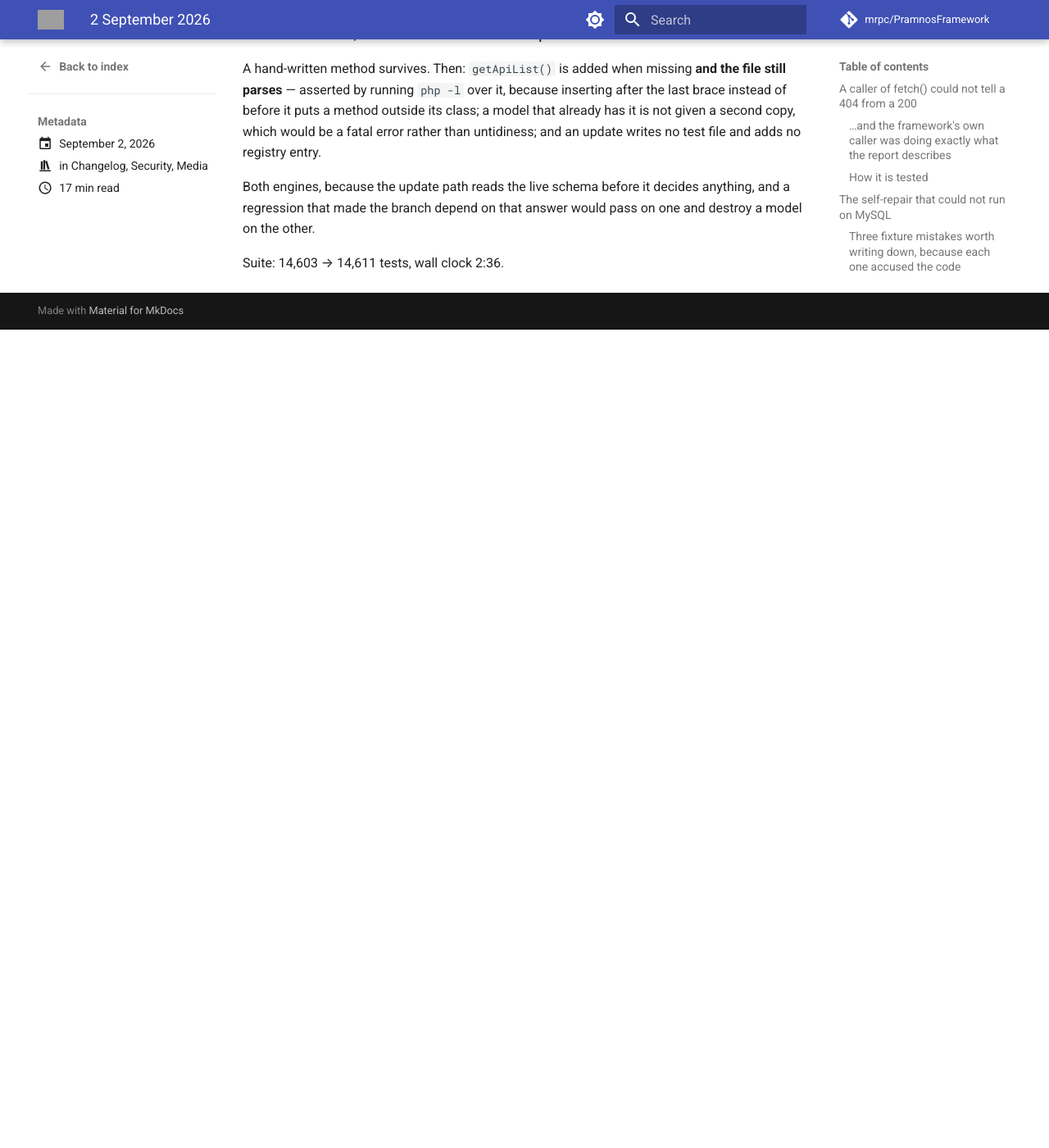
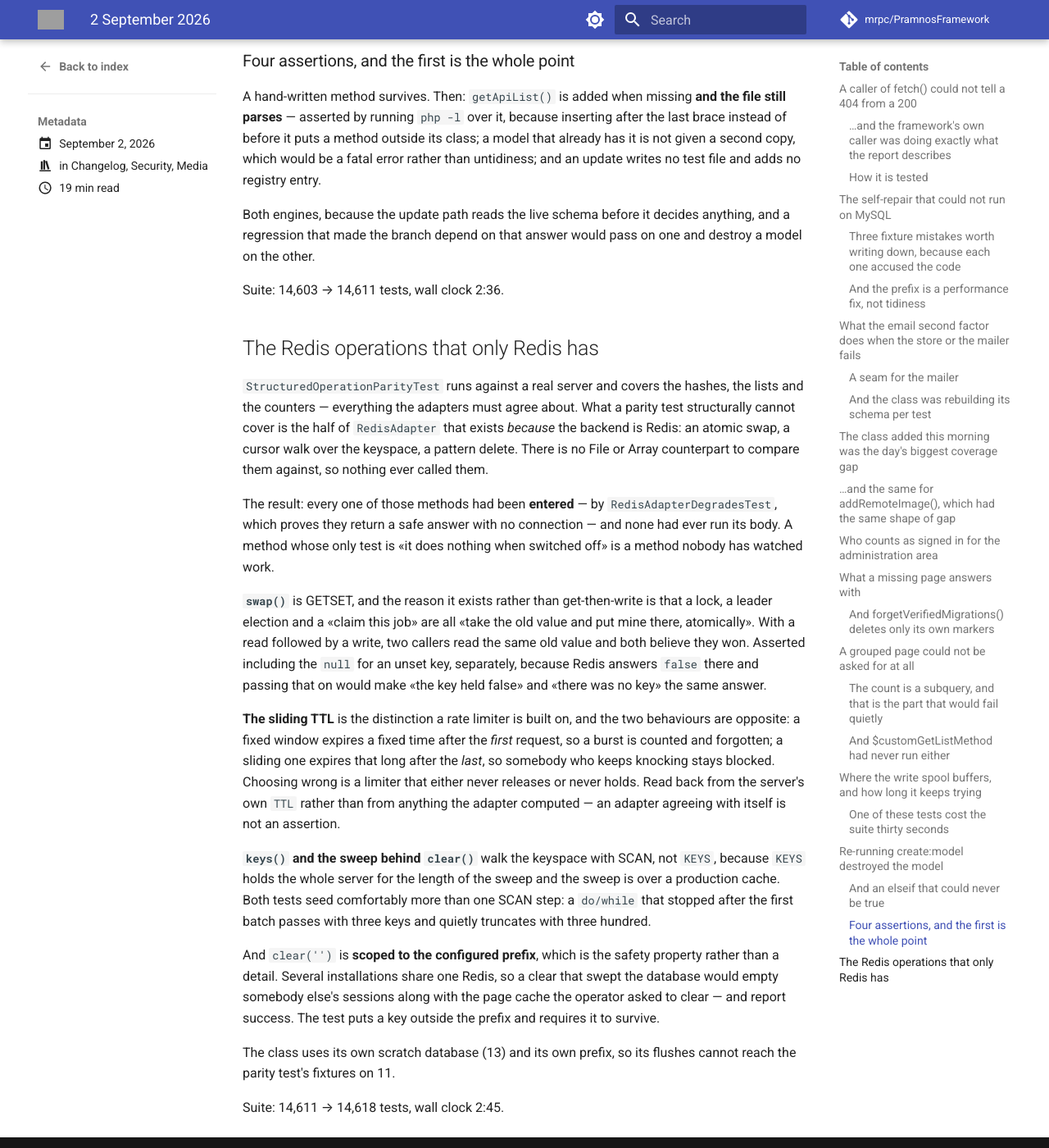
Before and after one commit to mrpc/PramnosFramework, an MkDocs documentation site: the page built from docs/version-history/posts/2026-09-02.md, in a window 1280 px wide and 1400 px high, scrolled down 11028 px. Shown: the whole window at 82% size. Built offline with MkDocs 1.6.1 and Material for MkDocs 9.7.7, drawn with Linux system fonts in a browser that asks for light colours; comment, search, counter and statistics services are not loaded; before the commit the page ends 11430 px from its top, so only the background shows below that; some of the changed text lies outside the part shown; grey boxes are pictures that could not be loaded.

Commit message:
test(cache): the Redis operations that only Redis has
The parity test runs against a real server and covers the hashes, the lists and
the counters — everything the adapters must agree about. What it structurally
cannot cover is the half of `RedisAdapter` that exists because the backend is
Redis: an atomic swap, a cursor walk over the keyspace, a pattern delete. There
is no File or Array counterpart to compare them against, so nothing called them.

So every one had been *entered* — by `RedisAdapterDegradesTest`, which proves
they answer safely with no connection — and none had ever run its body. A method
whose only test is «it does nothing when switched off» is a method nobody has
watched work.

`swap()` is GETSET, and the reason it exists rather than get-then-write is that a
lock or a «claim this job» is «take the old value and put mine there, atomically»
— read-then-write is a race two callers both win. The `null` for an unset key is
asserted separately, because Redis answers `false` there and passing that on
makes «the key held false» and «there was no key» the same answer.

The sliding TTL is the distinction a rate limiter is built on and the two
behaviours are opposite: a fixed window forgets a burst, a sliding one keeps
somebody who keeps knocking blocked. Read back from the server's own `TTL`, since
an adapter agreeing with itself is not an assertion.

`keys()` and the sweep behind `clear()` use SCAN, not `KEYS`, because `KEYS`
holds the whole server for the length of the sweep. Both tests seed more than one
SCAN step: a loop that stopped after the first batch passes with three keys and
truncates with three hundred.

And `clear('')` is scoped to the configured prefix — the safety property, since
installations share a Redis and a clear that swept the database would empty
somebody else's sessions and report success. A key outside the prefix has to
survive.

Own scratch database and prefix, so its flushes cannot reach the parity test's
fixtures.

````diff
--- a/docs/Pramnos_Cache_Guide.md
+++ b/docs/Pramnos_Cache_Guide.md
@@ -719,6 +719,22 @@
 $cache->keys('banned:*');                    // enumerate (logical keys)
 ```
 
+#### Enumeration is a cursor walk, and clearing is scoped to your prefix
+
+`keys()` and the sweep behind `clear()` use Redis **SCAN**, not `KEYS`. The difference is not
+efficiency: `KEYS` holds the whole server for the length of the sweep, and the sweep is over a
+production cache. So both walk the keyspace in bounded steps and reassemble the batches, and both are
+safe to call on a database with a million keys in it.
+
+`clear('')` deletes `<prefix>*` rather than issuing `FLUSHDB` — **unless no prefix is configured**, in
+which case it does flush the database and logs a warning saying so. Several installations routinely
+share one Redis, so set a prefix: without one, one application's «clear the cache» empties another
+application's sessions, and reports success.
+
+`supportsKeyEnumeration()` is how a caller finds out whether any of this is available before relying on
+it. `AbstractAdapter` answers `false` — the File and Array adapters have no keyspace to walk — and
+`RedisAdapter` answers `true`.
+
 Semantics:
 
 - Field/element values are **serialised**, so arrays/objects round-trip (unlike
--- a/docs/version-history/posts/2026-09-02.md
+++ b/docs/version-history/posts/2026-09-02.md
@@ -8,7 +8,7 @@
 
 # 2 September 2026
 
-10 changes:
+11 changes:
 
 - A caller of `OutboundUrl::fetch()` could not tell a 404 from a 200 — and the framework's own
   caller was storing the placeholder
@@ -19,6 +19,7 @@
 - A grouped page could not be asked for at all
 - Where the write spool buffers, and how long it keeps trying
 - Re-running `create:model` destroyed the model
+- The Redis operations that only Redis has
 <!-- more -->
 
 ## A caller of `fetch()` could not tell a 404 from a 200
@@ -443,3 +444,42 @@
 other.
 
 Suite: 14,603 → 14,611 tests, wall clock 2:36.
+
+## The Redis operations that only Redis has
+
+`StructuredOperationParityTest` runs against a real server and covers the hashes, the lists and the
+counters — everything the adapters must agree about. What a parity test structurally cannot cover is
+the half of `RedisAdapter` that exists *because* the backend is Redis: an atomic swap, a cursor walk
+over the keyspace, a pattern delete. There is no File or Array counterpart to compare them against, so
+nothing ever called them.
+
+The result: every one of those methods had been **entered** — by `RedisAdapterDegradesTest`, which
+proves they return a safe answer with no connection — and none had ever run its body. A method whose
+only test is «it does nothing when switched off» is a method nobody has watched work.
+
+**`swap()`** is GETSET, and the reason it exists rather than get-then-write is that a lock, a leader
+election and a «claim this job» are all «take the old value and put mine there, atomically». With a
+read followed by a write, two callers read the same old value and both believe they won. Asserted
+including the `null` for an unset key, separately, because Redis answers `false` there and passing that
+on would make «the key held false» and «there was no key» the same answer.
+
+**The sliding TTL** is the distinction a rate limiter is built on, and the two behaviours are opposite:
+a fixed window expires a fixed time after the *first* request, so a burst is counted and forgotten; a
+sliding one expires that long after the *last*, so somebody who keeps knocking stays blocked. Choosing
+wrong is a limiter that either never releases or never holds. Read back from the server's own `TTL`
+rather than from anything the adapter computed — an adapter agreeing with itself is not an assertion.
+
+**`keys()` and the sweep behind `clear()`** walk the keyspace with SCAN, not `KEYS`, because `KEYS`
+holds the whole server for the length of the sweep and the sweep is over a production cache. Both tests
+seed comfortably more than one SCAN step: a `do/while` that stopped after the first batch passes with
+three keys and quietly truncates with three hundred.
+
+And `clear('')` is **scoped to the configured prefix**, which is the safety property rather than a
+detail. Several installations share one Redis, so a clear that swept the database would empty somebody
+else's sessions along with the page cache the operator asked to clear — and report success. The test
+puts a key outside the prefix and requires it to survive.
+
+The class uses its own scratch database (13) and its own prefix, so its flushes cannot reach the parity
+test's fixtures on 11.
+
+Suite: 14,611 → 14,618 tests, wall clock 2:45.
````
Also changed, not shown: 1 other file.
